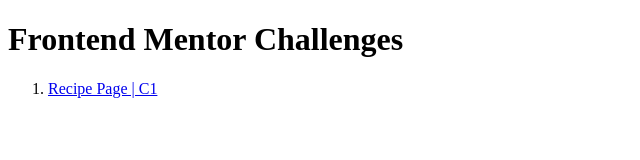
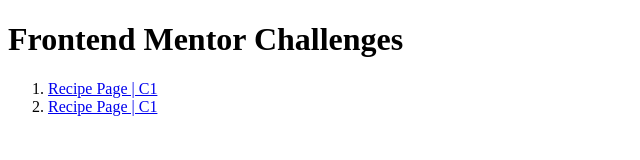
Before and after one commit to rahman-naimur/Frontend-Mentor, a plain HTML site: page index.html in a window 1280 px wide. Shown: the whole page, without its empty margins (0-640 px from the left). Drawn offline with Linux system fonts and the light colour scheme.

Commit message:
update index

```diff
--- a/index.html
+++ b/index.html
@@ -9,6 +9,7 @@
     <h1>Frontend Mentor Challenges</h1>
     <ol>
         <li><a href="./recipe-page-main/index.html">Recipe Page | C1</a></li>
+        <li><a href="./social-links-profile-main/index.html">Recipe Page | C1</a></li>
     </ol>
 </body>
 </html>
```
